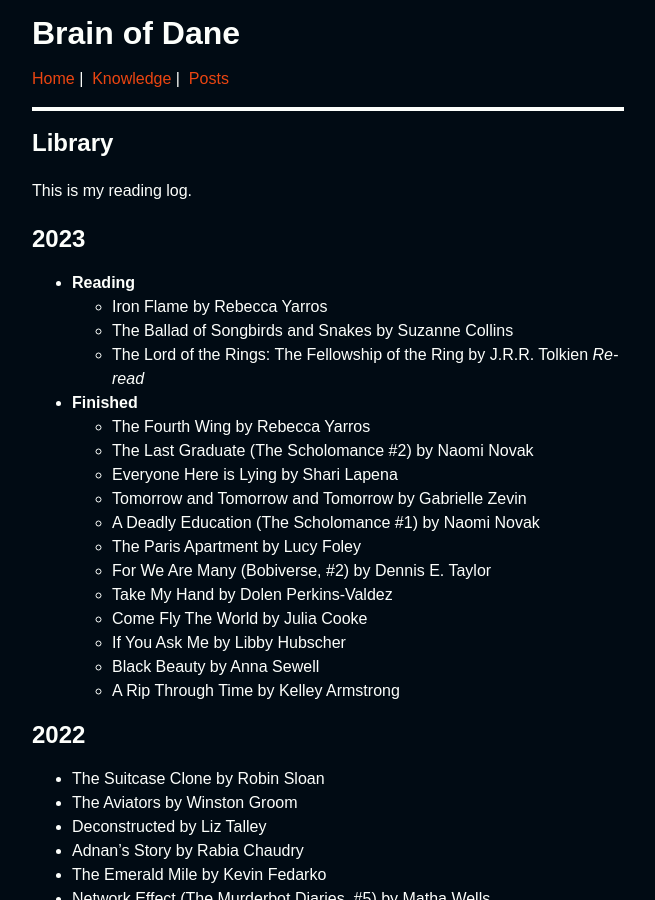
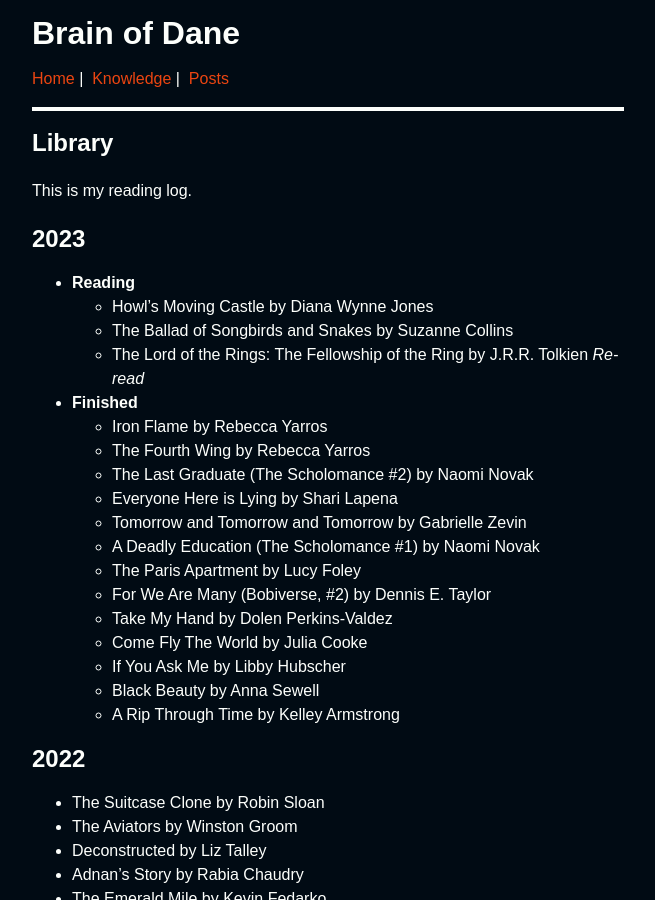
Before and after one commit to dahenson/dahenson.github.io, a Jekyll site: the page built from library.md, in a window 1280 px wide and 900 px high. Shown: the whole window, without its empty margins (312-967 px from the left). Built offline with Jekyll 4.4.1, drawn with Linux system fonts in a browser that asks for light colours.

Commit message:
Update reading list

```diff
--- a/library.md
+++ b/library.md
@@ -9,10 +9,11 @@ This is my reading log.
 ## 2023
 
 - **Reading**
-  - Iron Flame by Rebecca Yarros
+  - Howl's Moving Castle by Diana Wynne Jones
   - The Ballad of Songbirds and Snakes by Suzanne Collins
   - The Lord of the Rings: The Fellowship of the Ring by J.R.R. Tolkien _Re-read_
 - **Finished**
+  - Iron Flame by Rebecca Yarros
   - The Fourth Wing by Rebecca Yarros
   - The Last Graduate (The Scholomance #2) by Naomi Novak
   - Everyone Here is Lying by Shari Lapena
```
